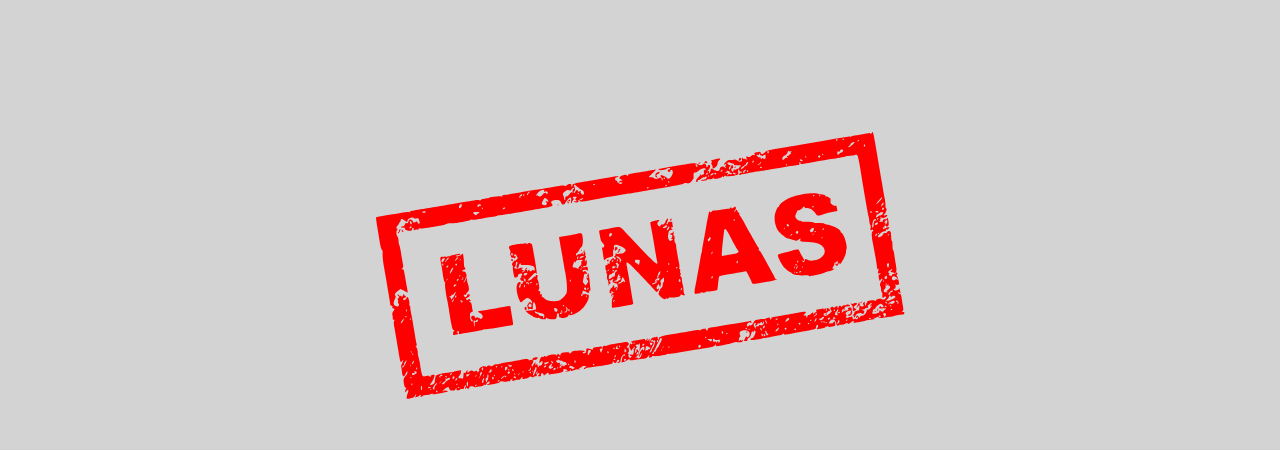
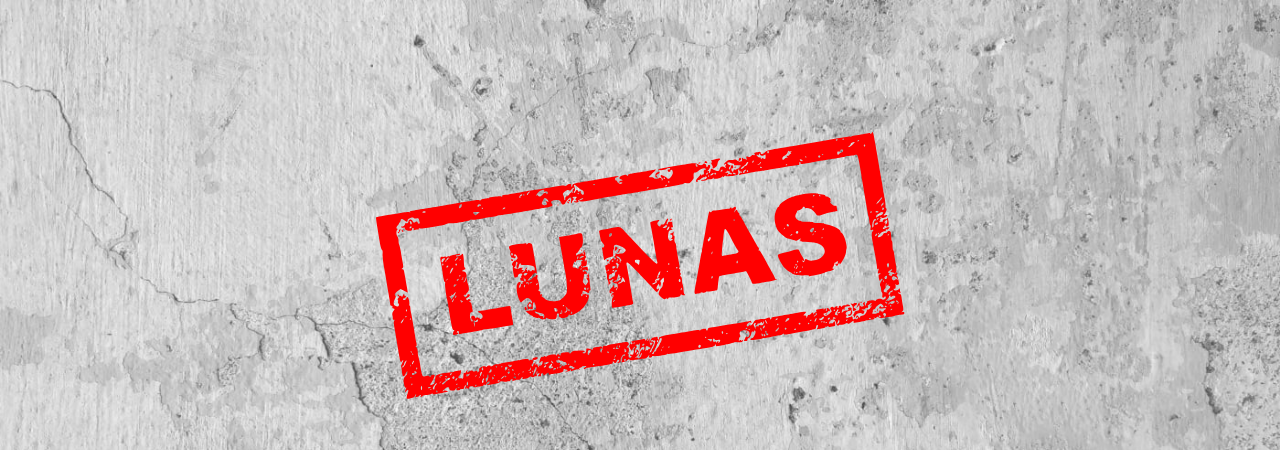
Before and after one commit to ekoeryanto/teuberes, a website built with Vite: page index.html in a window 1280 px wide. Shown: the top 450 px of the page. Built offline with nearby package versions, Linux system fonts and the light colour scheme; files whose address does not match are found by name.

Commit message:
fix: image path

```diff
--- a/index.html
+++ b/index.html
@@ -2,7 +2,7 @@
 <html lang="en">
   <head>
     <meta charset="UTF-8" />
-    <link rel="icon" type="image/svg+xml" href="/vite.svg" />
+    <link rel="icon" type="image/svg+xml" href="/lunas.svg" />
     <meta name="viewport" content="width=device-width, initial-scale=1.0" />
     <title>Vite + TS</title>
   </head>
--- a/src/style.css
+++ b/src/style.css
@@ -109,18 +109,18 @@ img.lunas {
 body {
   background: lightgrey;
   background-size: cover;
-  background-image: url("blank-concrete-white-wall-texture-background_1_ehgx32_c_scale,w_1400.jpg");
+  background-image: url("/blank-concrete-white-wall-texture-background_1_ehgx32_c_scale,w_1400.jpg");
   background-image: image-set(
-    url("blank-concrete-white-wall-texture-background_1_ehgx32_c_scale,w_1397.jpg") 1397w
-    url("blank-concrete-white-wall-texture-background_1_ehgx32_c_scale,w_1325.jpg") 1325w
-    url("blank-concrete-white-wall-texture-background_1_ehgx32_c_scale,w_1138.jpg") 1138w
-    url("blank-concrete-white-wall-texture-background_1_ehgx32_c_scale,w_1127.jpg") 1127w
-    url("blank-concrete-white-wall-texture-background_1_ehgx32_c_scale,w_1040.jpg") 1040w
-    url("blank-concrete-white-wall-texture-background_1_ehgx32_c_scale,w_950.jpg") 950w
-    url("blank-concrete-white-wall-texture-background_1_ehgx32_c_scale,w_950.jpg") 950w
-    url("blank-concrete-white-wall-texture-background_1_ehgx32_c_scale,w_756.jpg") 756w
-    url("blank-concrete-white-wall-texture-background_1_ehgx32_c_scale,w_632.jpg") 632w
-    url("blank-concrete-white-wall-texture-background_1_ehgx32_c_scale,w_468.jpg") 468w
-    url("blank-concrete-white-wall-texture-background_1_ehgx32_c_scale,w_200.jpg") 200w
+    url("/blank-concrete-white-wall-texture-background_1_ehgx32_c_scale,w_1397.jpg") 1397w
+    url("/blank-concrete-white-wall-texture-background_1_ehgx32_c_scale,w_1325.jpg") 1325w
+    url("/blank-concrete-white-wall-texture-background_1_ehgx32_c_scale,w_1138.jpg") 1138w
+    url("/blank-concrete-white-wall-texture-background_1_ehgx32_c_scale,w_1127.jpg") 1127w
+    url("/blank-concrete-white-wall-texture-background_1_ehgx32_c_scale,w_1040.jpg") 1040w
+    url("/blank-concrete-white-wall-texture-background_1_ehgx32_c_scale,w_950.jpg") 950w
+    url("/blank-concrete-white-wall-texture-background_1_ehgx32_c_scale,w_950.jpg") 950w
+    url("/blank-concrete-white-wall-texture-background_1_ehgx32_c_scale,w_756.jpg") 756w
+    url("/blank-concrete-white-wall-texture-background_1_ehgx32_c_scale,w_632.jpg") 632w
+    url("/blank-concrete-white-wall-texture-background_1_ehgx32_c_scale,w_468.jpg") 468w
+    url("/blank-concrete-white-wall-texture-background_1_ehgx32_c_scale,w_200.jpg") 200w
   );
 }
```
